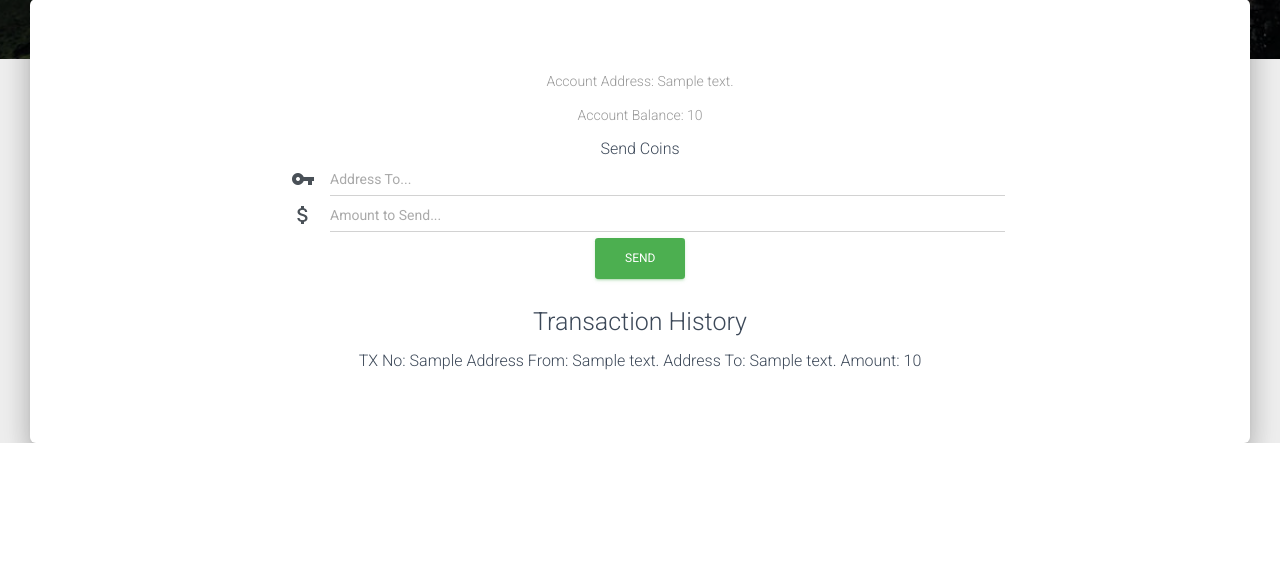
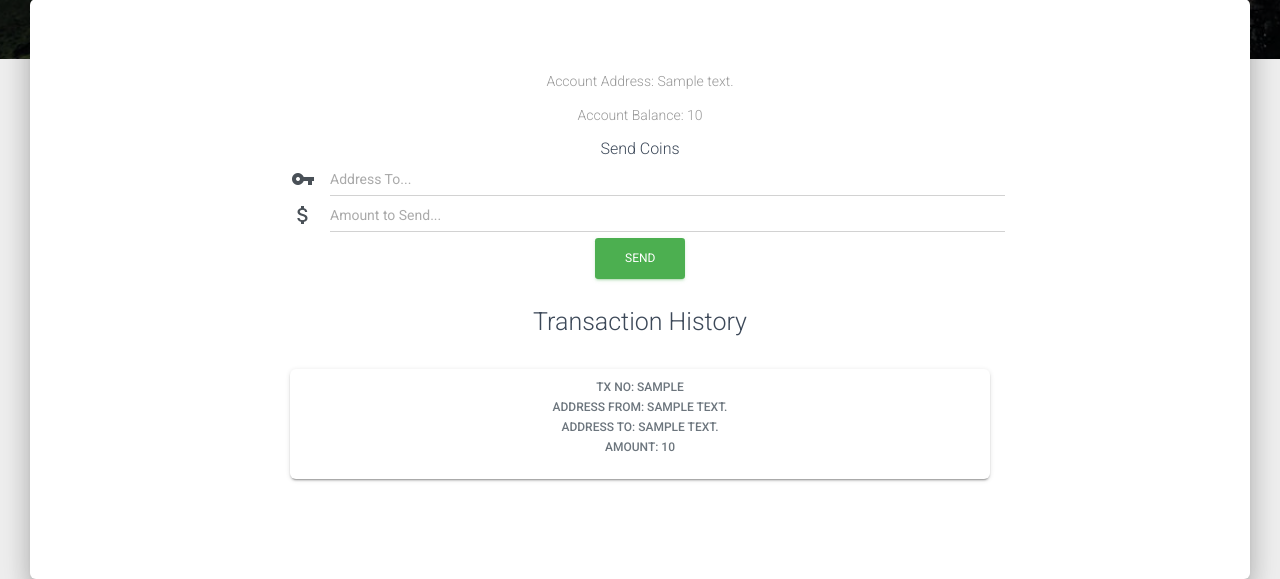
Before and after one commit to HeatzRM/AgriChain, a Flask app: template app/templates/wallet.html in a window 1280 px wide. Shown: the part 741-1320 px from the top of the page. Before the commit the page ends 1184 px from the top, so only its background shows below. Run offline with Flask 2, Linux system fonts and the light colour scheme; the template is opened without the code that fills it: most values are stand-ins (such as "Sample title", 1, 10 or a date in 2020); some libraries are stand-ins or nearby versions.

Commit message:
edited gui for transaction history

```diff
--- a/app/templates/wallet.html
+++ b/app/templates/wallet.html
@@ -56,10 +56,14 @@
                 {% for transaction in transactions %}
 
                 <div class="container">
-                  TX No: {{transaction.transaction_no}}
-                  Address From: {{transaction.address_from}}
-                  Address To: {{transaction.address_to}}
-                  Amount: {{transaction.amount}}
+                    <div class="card" >
+                        <div class="card-body">
+                            <h6 class="card-subtitle mb-2 text-muted">TX No: {{transaction.transaction_no}}</h6>
+                            <h6 class="card-subtitle mb-2 text-muted">Address From: {{transaction.address_from}}</h6>
+                            <h6 class="card-subtitle mb-2 text-muted">Address To: {{transaction.address_to}}</h6>
+                            <h6 class="card-subtitle mb-2 text-muted">Amount: {{transaction.amount}}</h6>
+                  </div>
+                  </div>
                 </div>
 
                 {% endfor %}
```
